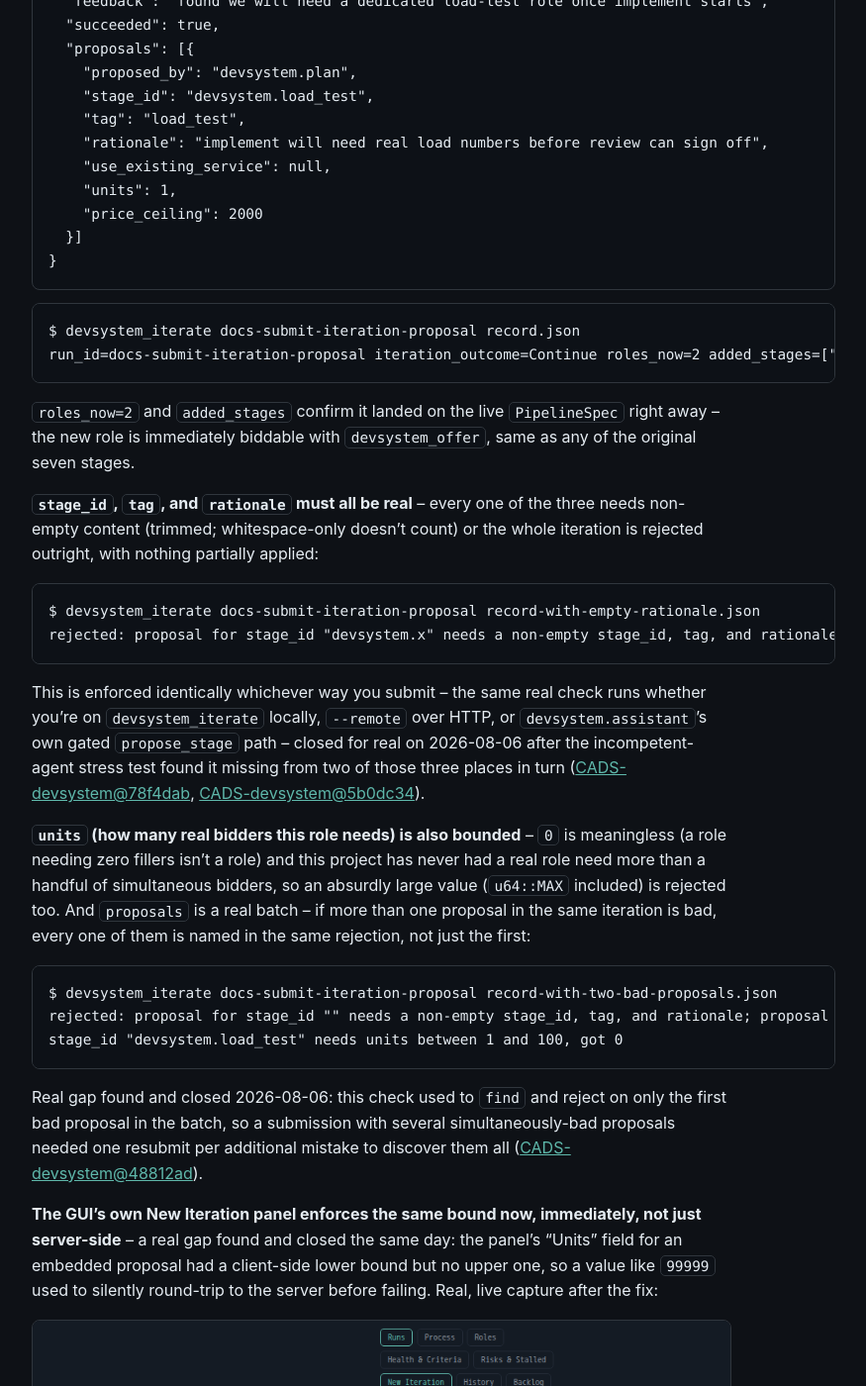
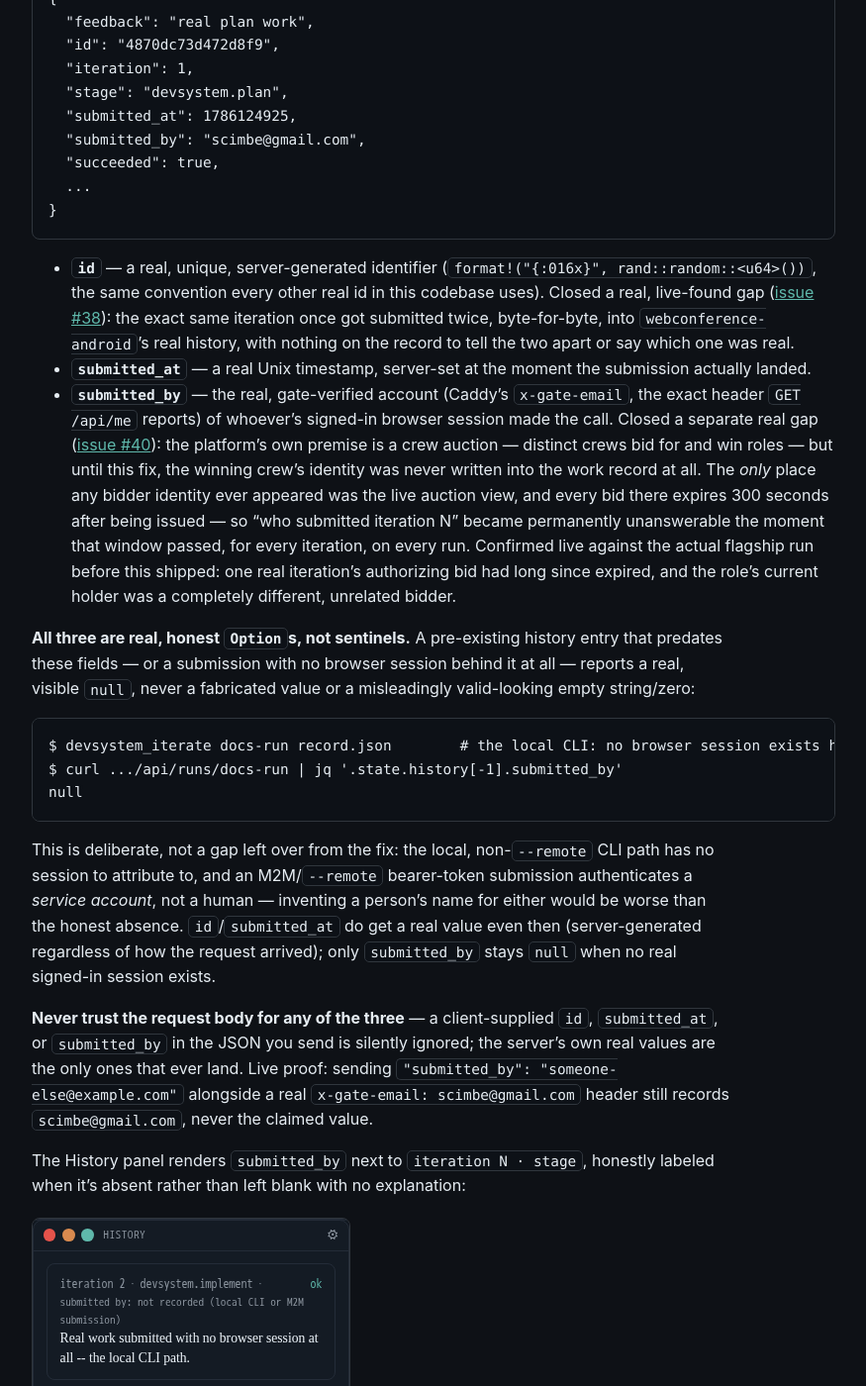
Before and after one commit to scimbe/CADS-devsystem-docs, a Jekyll site: the page built from _how-to/submit-an-iteration.md, in a window 1280 px wide and 1400 px high, scrolled down 6931 px. Shown: the whole window at 99% size, without its empty margins (322-1197 px from the left). Built offline with Jekyll 4.4.1, drawn with Linux system fonts in a browser that asks for light colours; some of the changed text lies outside the part shown.

Commit message:
how-to: document the three server-stamped record fields (id, submitted_at, submitted_by)
id and submitted_at (issues #38/#52) and submitted_by (issue #40) were
never documented anywhere on this site -- three real, live-verified
fields the server adds to every submission that the client never
controls. Documents what each closes (a real duplicate-submission
incident, a permanently-unanswerable "who submitted this" gap), the
honest-Option convention (a real, visible null, never a sentinel or a
fabricated identity), and that the request body is never trusted for
any of the three -- live-verified a client-forged submitted_by is
silently ignored in favor of the real gate header.

New screenshot (a real headless-browser capture, two genuine iterations
on a disposable run) shows both real cases side by side: a signed-in
session's real email, and the honest "not recorded" label for a
submission with no browser session at all.

Co-Authored-By: Claude Sonnet 5 <noreply@anthropic.com>
Claude-Session: https://claude.ai/code/session_018FkngvdKnmVcAT84EZe7Ur

````diff
--- a/_how-to/submit-an-iteration.md
+++ b/_how-to/submit-an-iteration.md
@@ -215,6 +215,77 @@ the requirement it claims to address:
 <figcaption>Addressing a requirement and verifying it are separate, explicit signals — this iteration claims to address the requirement, but its acceptance criteria stay unchecked until a human (or, opted in per-requirement, the assistant) actually confirms them. See <a href="{{ '/explanation/requirements-and-automode/' | relative_url }}">Requirements, verification, and automode</a>.</figcaption>
 </figure>
 
+## What the server adds that you don't control
+
+The record you write only ever names the *work* — `stage`, `feedback`, `succeeded`, `proposals`,
+`requirement_indices`. Three more fields show up on the persisted record that you never set
+yourself, all server-stamped, all deliberately impossible to forge from the client:
+
+```
+$ curl -X POST .../api/runs/docs-run/iterate -H 'x-gate-email: scimbe@gmail.com' \
+    -d '{"stage":"devsystem.plan","feedback":"real plan work","succeeded":true}'
+
+$ curl .../api/runs/docs-run | jq '.state.history[0]'
+{
+  "feedback": "real plan work",
+  "id": "4870dc73d472d8f9",
+  "iteration": 1,
+  "stage": "devsystem.plan",
+  "submitted_at": 1786124925,
+  "submitted_by": "scimbe@gmail.com",
+  "succeeded": true,
+  ...
+}
+```
+
+- **`id`** — a real, unique, server-generated identifier (`format!("{:016x}", rand::random::<u64>())`,
+  the same convention every other real id in this codebase uses). Closed a real, live-found gap
+  ([issue #38](https://github.com/scimbe/CADS-devsystem/issues/38)): the exact same iteration once
+  got submitted twice, byte-for-byte, into `webconference-android`'s real history, with nothing on
+  the record to tell the two apart or say which one was real.
+- **`submitted_at`** — a real Unix timestamp, server-set at the moment the submission actually
+  landed.
+- **`submitted_by`** — the real, gate-verified account (Caddy's `x-gate-email`, the exact header
+  `GET /api/me` reports) of whoever's signed-in browser session made the call. Closed a separate
+  real gap ([issue #40](https://github.com/scimbe/CADS-devsystem/issues/40)): the platform's own
+  premise is a crew auction — distinct crews bid for and win roles — but until this fix, the winning
+  crew's identity was never written into the work record at all. The *only* place any bidder
+  identity ever appeared was the live auction view, and every bid there expires 300 seconds after
+  being issued — so "who submitted iteration N" became permanently unanswerable the moment that
+  window passed, for every iteration, on every run. Confirmed live against the actual flagship run
+  before this shipped: one real iteration's authorizing bid had long since expired, and the role's
+  current holder was a completely different, unrelated bidder.
+
+**All three are real, honest `Option`s, not sentinels.** A pre-existing history entry that predates
+these fields — or a submission with no browser session behind it at all — reports a real, visible
+`null`, never a fabricated value or a misleadingly valid-looking empty string/zero:
+
+```
+$ devsystem_iterate docs-run record.json        # the local CLI: no browser session exists here
+$ curl .../api/runs/docs-run | jq '.state.history[-1].submitted_by'
+null
+```
+
+This is deliberate, not a gap left over from the fix: the local, non-`--remote` CLI path has no
+session to attribute to, and an M2M/`--remote` bearer-token submission authenticates a *service
+account*, not a human — inventing a person's name for either would be worse than the honest absence.
+`id`/`submitted_at` do get a real value even then (server-generated regardless of how the request
+arrived); only `submitted_by` stays `null` when no real signed-in session exists.
+
+**Never trust the request body for any of the three** — a client-supplied `id`, `submitted_at`, or
+`submitted_by` in the JSON you send is silently ignored; the server's own real values are the only
+ones that ever land. Live proof: sending `"submitted_by": "someone-else@example.com"` alongside a
+real `x-gate-email: scimbe@gmail.com` header still records `scimbe@gmail.com`, never the claimed
+value.
+
+The History panel renders `submitted_by` next to `iteration N · stage`, honestly labeled when it's
+absent rather than left blank with no explanation:
+
+<figure>
+<img src="{{ '/assets/img/howto-submit-iteration/10-submitted-by.png' | relative_url }}" alt="The History panel showing 'iteration 1 · devsystem.plan · submitted by scimbe@gmail.com' for a real submission with a gate session, and 'submitted by: not recorded (local CLI or M2M submission)' for one without">
+<figcaption>Two real iterations on the same run — one submitted through a signed-in browser session, one without. The panel names the real gap honestly instead of rendering the same blank line for both.</figcaption>
+</figure>
+
 ## Proposing a new stage in the same iteration
 
 `proposals` above was left empty, but this field is the actual mechanism behind "the pipeline
````
Also changed, not shown: assets/img/howto-submit-iteration/10-submitted-by.png (added).
